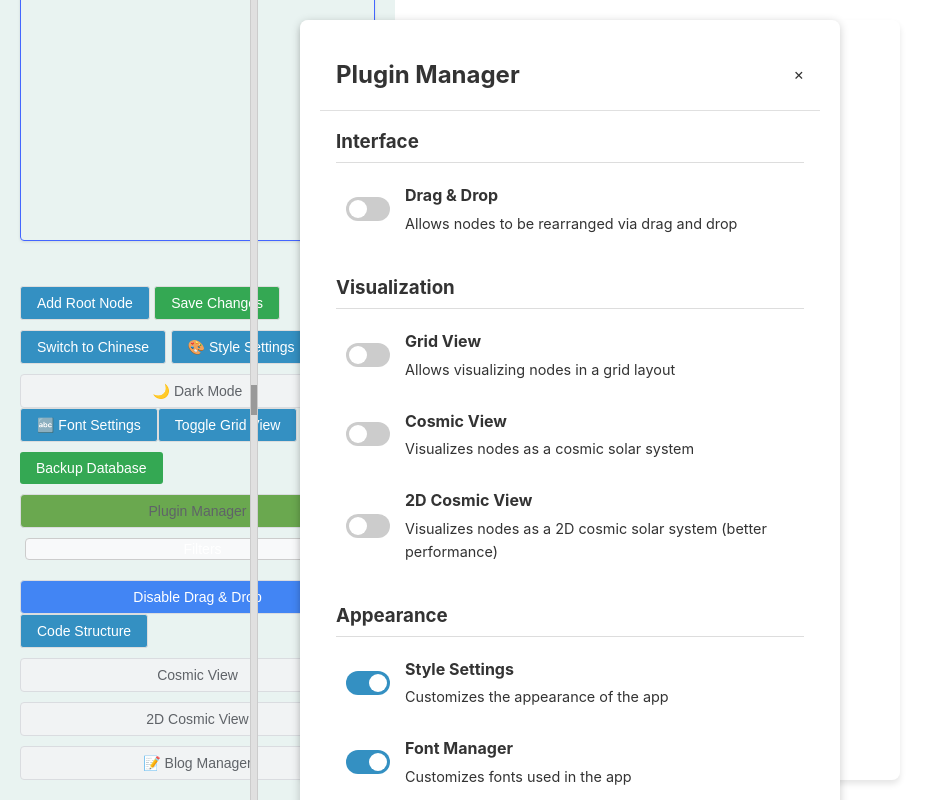
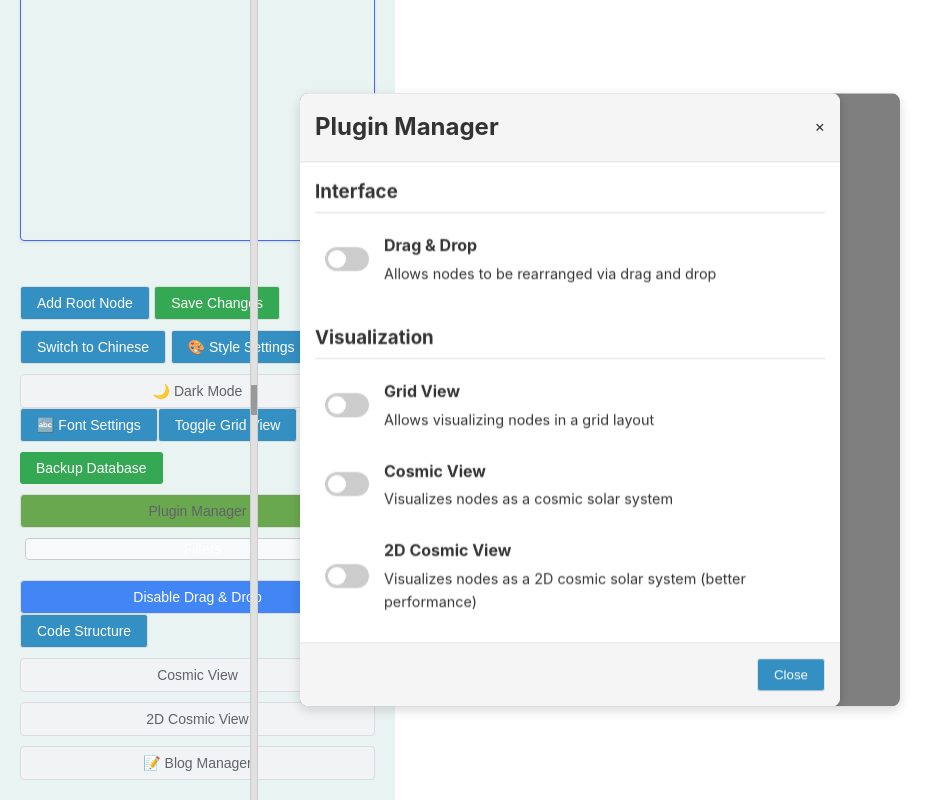
Before and after one commit to ALex-Everett-Liu/luhmann-roam, an Electron app: page public/index.html in a window 1200 px wide. Both pictures are taken after a click on the button "Plugin Manager". Shown: the whole page, without its empty margins (0-945 px from the left). Drawn offline with nearby package versions, Linux system fonts and the light colour scheme; no server answers; a web font is replaced by a local one.

Commit message:
Update plugin-manager.css

```diff
--- a/public/css/features/plugin-manager.css
+++ b/public/css/features/plugin-manager.css
@@ -1,12 +1,62 @@
 /* Plugin Manager */
 #plugin-manager-modal {
-    max-width: 600px;
+    width: 600px; /* Set exact width instead of max-width */
     /* Center the modal on the screen */
     position: fixed;
     left: 50%;
     top: 50%;
     transform: translate(-50%, -50%);
     z-index: 1000; /* Ensure it appears above other elements */
+    background-color: #fff; /* Add explicit background color */
+    box-shadow: 0 4px 12px rgba(0, 0, 0, 0.15); /* Add shadow for depth */
+    border-radius: 8px; /* Rounded corners */
+    overflow: hidden; /* Keep contents within rounded corners */
+  }
+
+  /* Modal overlay */
+  #plugin-manager-modal::before {
+    content: "";
+    position: fixed;
+    top: 0;
+    left: 0;
+    right: 0;
+    bottom: 0;
+    background-color: rgba(0, 0, 0, 0.5); /* Semi-transparent overlay */
+    z-index: -1; /* Behind the modal but in front of everything else */
+  }
+
+  /* Make sure the modal content is properly contained */
+  .modal-content {
+    position: relative;
+    z-index: 1; /* Above the overlay */
+    background-color: #fff;
+    padding: 0;
+    width: 100%; /* Full width of the modal */
+    box-sizing: border-box; /* Include padding in width calculation */
+    border: none; /* Remove any borders */
+  }
+
+  /* Ensure the modal body has proper padding and scrolling */
+  .modal-body {
+    max-height: 60vh; /* Limit height and enable scrolling for many plugins */
+    overflow-y: auto;
+    padding: 15px;
+    box-sizing: border-box; /* Include padding in width calculation */
+  }
+
+  /* Adjust header and footer styling */
+  .modal-header, .modal-footer {
+    padding: 15px;
+    background-color: #f5f5f5;
+    border-bottom: 1px solid #e5e5e5;
+    width: 100%;
+    box-sizing: border-box; /* Include padding in width calculation */
+  }
+
+  .modal-footer {
+    border-top: 1px solid #e5e5e5;
+    border-bottom: none;
+    text-align: right;
   }
 
   .plugin-category {
```
